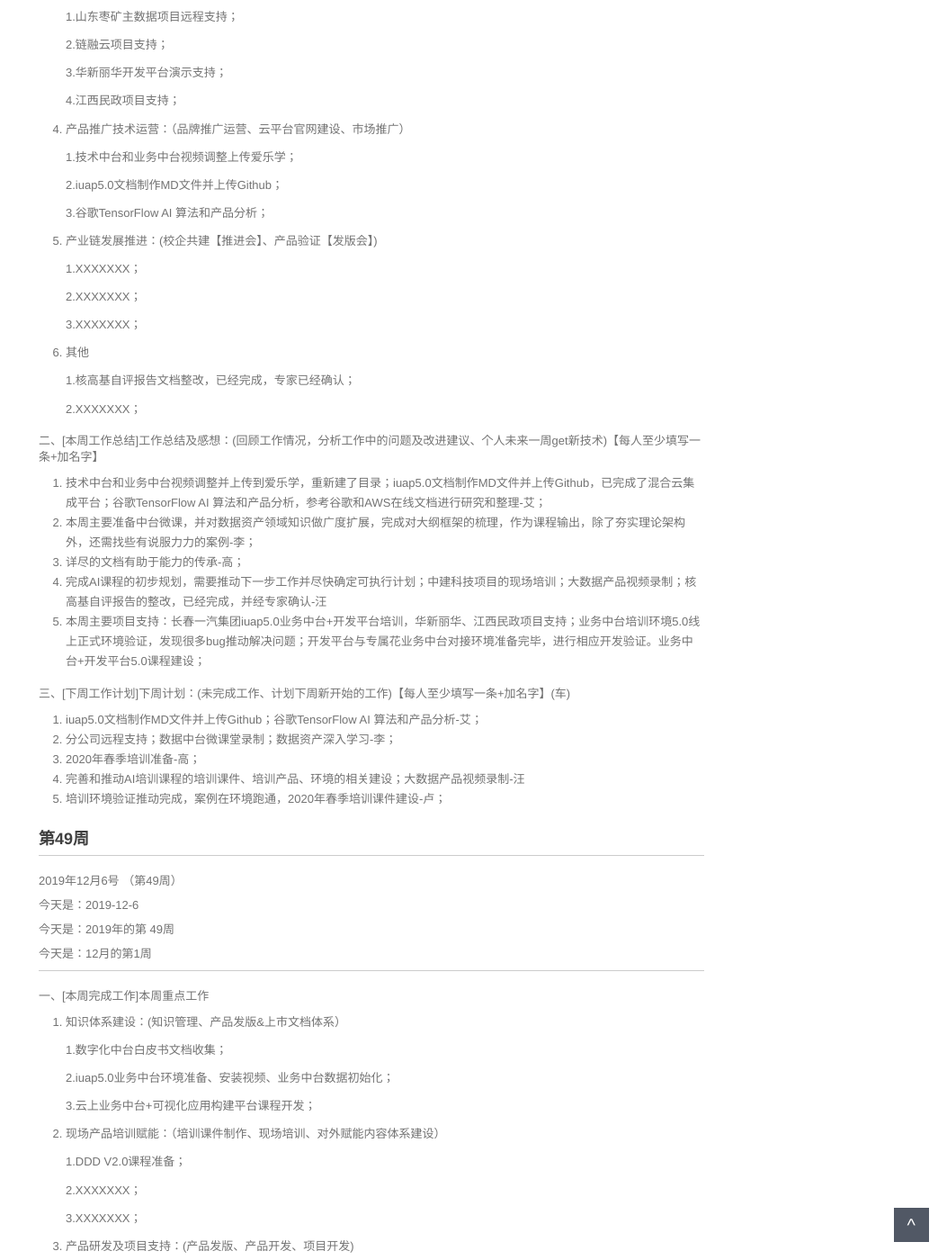
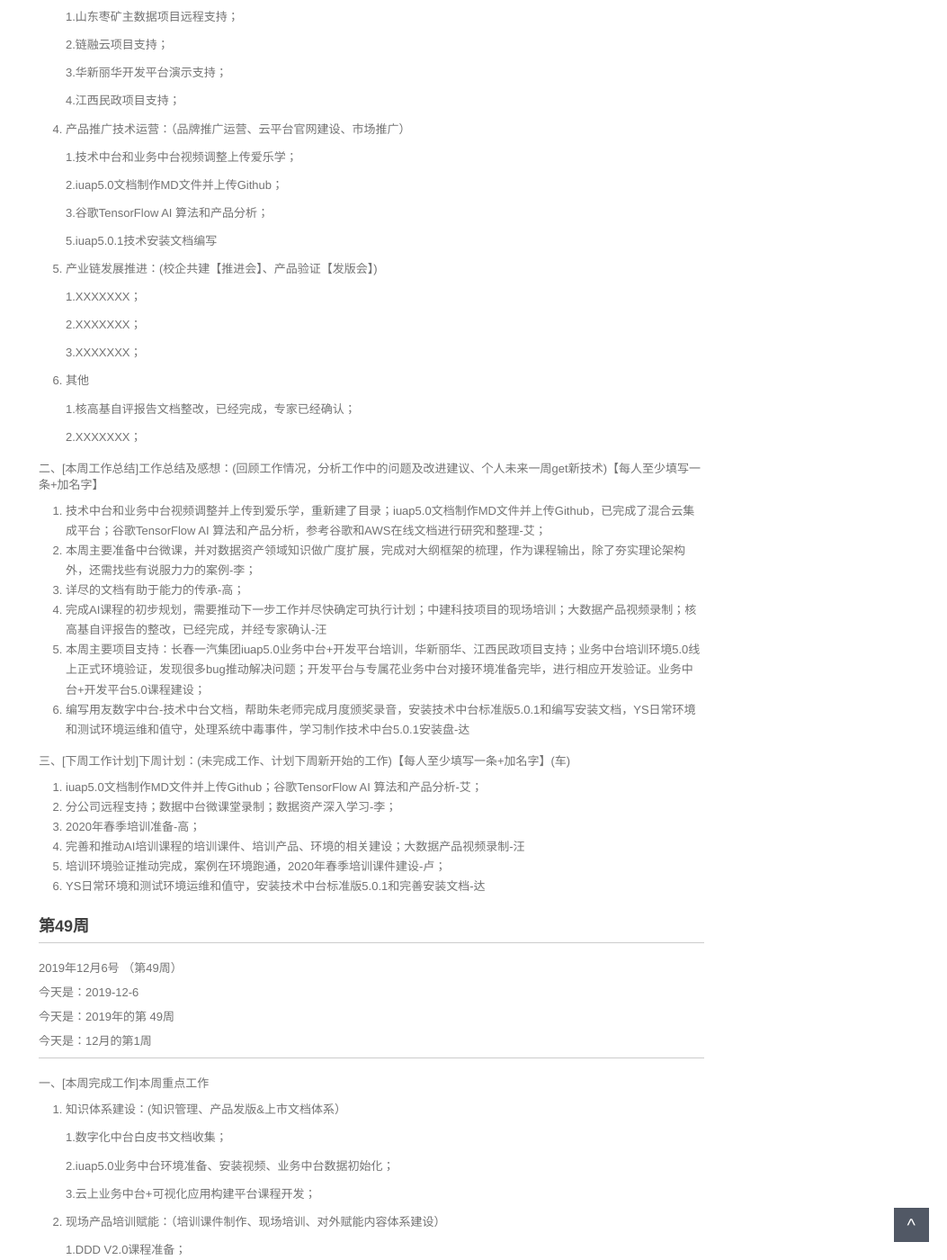
Before and after one commit to walllFlower/blog, a Jekyll site: the page built from _posts/2018-07-17-day_report_cxz.md, in a window 1280 px wide and 1400 px high, scrolled down 901 px. Shown: the whole window at 90% size, without its empty margins (227-1280 px from the left). Built offline with Jekyll 4.4.1, drawn with Linux system fonts in a browser that asks for light colours; comment, search, counter and statistics services are not loaded.

Commit message:
李寅达

```diff
--- a/_posts/2018-07-17-day_report_cxz.md
+++ b/_posts/2018-07-17-day_report_cxz.md
@@ -64,6 +64,8 @@ categories: 技术运营工作周报
 
     3.谷歌TensorFlow AI 算法和产品分析；
 
+    5.iuap5.0.1技术安装文档编写
+
 
 5. 产业链发展推进：(校企共建【推进会】、产品验证【发版会】)
 
@@ -86,6 +88,7 @@ categories: 技术运营工作周报
 3. 详尽的文档有助于能力的传承-高；
 4. 完成AI课程的初步规划，需要推动下一步工作并尽快确定可执行计划；中建科技项目的现场培训；大数据产品视频录制；核高基自评报告的整改，已经完成，并经专家确认-汪
 5. 本周主要项目支持：长春一汽集团iuap5.0业务中台+开发平台培训，华新丽华、江西民政项目支持；业务中台培训环境5.0线上正式环境验证，发现很多bug推动解决问题；开发平台与专属花业务中台对接环境准备完毕，进行相应开发验证。业务中台+开发平台5.0课程建设；
+6. 编写用友数字中台-技术中台文档，帮助朱老师完成月度颁奖录音，安装技术中台标准版5.0.1和编写安装文档，YS日常环境和测试环境运维和值守，处理系统中毒事件，学习制作技术中台5.0.1安装盘-达
 
 三、[下周工作计划]下周计划：(未完成工作、计划下周新开始的工作)【每人至少填写一条+加名字】(车)
 
@@ -94,6 +97,7 @@ categories: 技术运营工作周报
 3. 2020年春季培训准备-高；
 4. 完善和推动AI培训课程的培训课件、培训产品、环境的相关建设；大数据产品视频录制-汪
 5. 培训环境验证推动完成，案例在环境跑通，2020年春季培训课件建设-卢；
+6. YS日常环境和测试环境运维和值守，安装技术中台标准版5.0.1和完善安装文档-达
 
 
 ###  第49周
```
